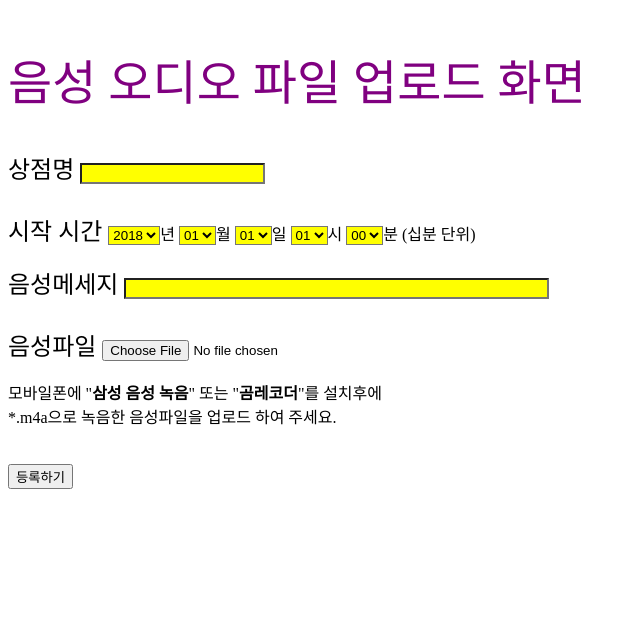
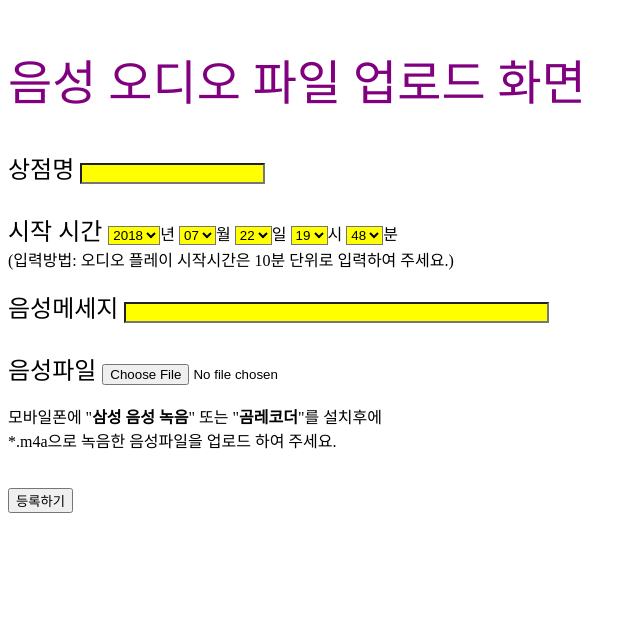
Before and after one commit to lsy0314/sintoburi, a PHP site: page /audio_upload.php in a window 1280 px wide. Shown: the top 626 px of the page, without its empty margins (0-640 px from the left). Run offline with PHP 8.4, Linux system fonts and the light colour scheme.

Commit message:
Supported current date/time calculation
I added how to display current date/time for conveninecne of sellers.

Signed-off-by: HyunJun Lim <hjoon0510@gmail.com>

```diff
--- a/webapp/audio_upload.php
+++ b/webapp/audio_upload.php
@@ -41,15 +41,26 @@ function formSubmit(f) {
 <!--
 <font size=5  Color=black>시작 시간 <INPUT TYPE=TEXT NAME=time STYLE="BACKGROUND-COLOR: YELLOW" SIZE=12 MAXLENGTH=12><br><br> </font>
 //-->
+<?php
+date_default_timezone_set("Asia/Seoul");
+$input_year   = date("Y");
+$input_month  = date("m");
+$input_day    = date("d");
+$input_hour   = date("H");
+$input_minute = (date("i")/10*10) + 10;
+
+?>
 <font size=5  Color=black>시작 시간  </font>
 <select name="start_year" STYLE="BACKGROUND-COLOR: YELLOW">
-            <option value="2018" STYLE="BACKGROUND-COLOR: YELLOW" selected(초기 선택된 항목)>2018</option>
+            <option value="<?=$input_year ?>" STYLE="BACKGROUND-COLOR: YELLOW" selected(초기 선택된 항목)><?=$input_year ?></option>
+            <option value="2018" STYLE="BACKGROUND-COLOR: YELLOW">2018</option>
             <option value="2019" STYLE="BACKGROUND-COLOR: YELLOW">2019</option>
             <option value="2020" STYLE="BACKGROUND-COLOR: YELLOW">2020</option>
             <option value="2021" STYLE="BACKGROUND-COLOR: YELLOW">2021</option>
 </select>년
 <select name="start_month"STYLE="BACKGROUND-COLOR: YELLOW">
-            <option value="01" STYLE="BACKGROUND-COLOR: YELLOW" selected(초기 선택된 항목)>01</option>
+            <option value="<?=$input_month ?>" STYLE="BACKGROUND-COLOR: YELLOW" selected(초기 선택된 항목)><?=$input_month ?></option>
+            <option value="01" STYLE="BACKGROUND-COLOR: YELLOW">01</option>
             <option value="02" STYLE="BACKGROUND-COLOR: YELLOW">02</option>
             <option value="03" STYLE="BACKGROUND-COLOR: YELLOW">03</option>
             <option value="04" STYLE="BACKGROUND-COLOR: YELLOW">04</option>
@@ -64,7 +75,8 @@ function formSubmit(f) {
 
 </select>월
 <select name="start_day"STYLE="BACKGROUND-COLOR: YELLOW">
-            <option value="01" selected(초기 선택된 항목)>01</option>
+            <option value="<?=$input_day ?>" selected(초기 선택된 항목)><?=$input_day ?></option>
+            <option value="01" STYLE="BACKGROUND-COLOR: YELLOW">01</option>
             <option value="02" STYLE="BACKGROUND-COLOR: YELLOW">02</option>
             <option value="03" STYLE="BACKGROUND-COLOR: YELLOW">03</option>
             <option value="04" STYLE="BACKGROUND-COLOR: YELLOW">04</option>
@@ -100,7 +112,8 @@ function formSubmit(f) {
             <option value="31" STYLE="BACKGROUND-COLOR: YELLOW">31</option>
 </select>일
 <select name="start_hour"STYLE="BACKGROUND-COLOR: YELLOW">
-            <option value="01" STYLE="BACKGROUND-COLOR: YELLOW" selected(초기 선택된 항목)>01</option>
+            <option value="<?=$input_hour ?>" STYLE="BACKGROUND-COLOR: YELLOW" selected(초기 선택된 항목)><?=$input_hour ?></option>
+            <option value="01" STYLE="BACKGROUND-COLOR: YELLOW">01</option>
             <option value="02" STYLE="BACKGROUND-COLOR: YELLOW">02</option>
             <option value="03" STYLE="BACKGROUND-COLOR: YELLOW">03</option>
             <option value="04" STYLE="BACKGROUND-COLOR: YELLOW">04</option>
@@ -126,13 +139,16 @@ function formSubmit(f) {
             <option value="00" STYLE="BACKGROUND-COLOR: YELLOW">00</option>
 </select>시
 <select name="start_minute"STYLE="BACKGROUND-COLOR: YELLOW">
-            <option value="00" STYLE="BACKGROUND-COLOR: YELLOW" selected(초기 선택된 항목)>00</option>
+            <option value="<?=$input_minute ?>" STYLE="BACKGROUND-COLOR: YELLOW" selected(초기 선택된 항목)><?=$input_minute ?></option>
+            <option value="00" STYLE="BACKGROUND-COLOR: YELLOW">00</option>
             <option value="10" STYLE="BACKGROUND-COLOR: YELLOW">10</option>
             <option value="20" STYLE="BACKGROUND-COLOR: YELLOW">20</option>
             <option value="30" STYLE="BACKGROUND-COLOR: YELLOW">30</option>
             <option value="40" STYLE="BACKGROUND-COLOR: YELLOW">40</option>
             <option value="50" STYLE="BACKGROUND-COLOR: YELLOW">50</option>
-</select>분 (십분 단위)
+</select>분
+<br>
+(입력방법: 오디오 플레이 시작시간은 10분 단위로 입력하여 주세요.)
 
 
 
```
